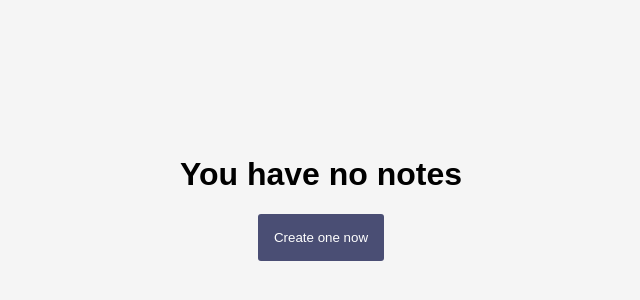
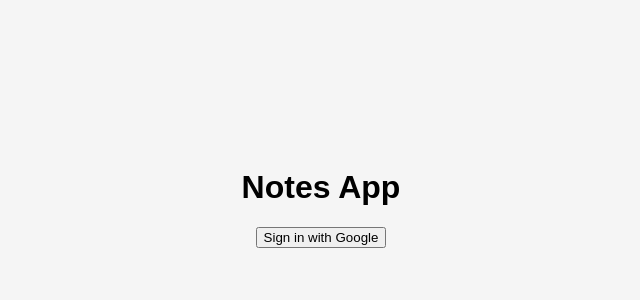
Before and after one commit to 0rigin-c0de/Markdown-App-, a React (Vite) app: page / in a window 1280 px wide. Shown: the part 202-502 px from the top of the page, without its empty margins (319-959 px from the left). Built offline with nearby package versions, Linux system fonts and the light colour scheme; no server answers.

Commit message:
initial-commit

```diff
--- a/src/App.jsx
+++ b/src/App.jsx
@@ -1,9 +1,11 @@
 import React, { useEffect, useState } from "react";
 import Sidebar from "./components/Sidebar";
 import Editor from "./components/Editor";
-import { data } from "./data";
 import Split from "react-split";
 import { nanoid } from "nanoid";
+import { auth } from "./firebase";
+import firebase from "./firebase";
+import "./index.css";
 
 function App() {
   const [notes, setNotes] = useState(
@@ -12,10 +14,24 @@ function App() {
   const [currentNoteId, setCurrentNoteId] = useState(
     (notes[0] && notes[0].id) || ""
   );
+  const [user, setUser] = useState(null);
 
   useEffect(() => {
     localStorage.setItem("note", JSON.stringify(notes));
   }, [notes]);
+
+  useEffect(() => {
+    const unsubscribe = auth.onAuthStateChanged((user) => {
+      if (user) {
+        setUser(user);
+      } else {
+        setUser(null);
+      }
+    });
+    return () => {
+      unsubscribe();
+    };
+  }, []);
 
   function createNewNote() {
     const newNote = {
@@ -56,9 +72,21 @@ function App() {
     );
   }
 
+  function handleSignIn() {
+    const provider = new firebase.auth.GoogleAuthProvider();
+    auth
+      .signInWithPopup(provider)
+      .then((result) => { })
+      .catch((error) => { });
+  }
+
+  function handleSignOut() {
+    auth.signOut();
+  }
+
   return (
     <main>
-      {notes.length > 0 ? (
+      {user ? (
         <Split sizes={[30, 70]} direction="horizontal" className="split">
           <Sidebar
             notes={notes}
@@ -70,17 +98,21 @@ function App() {
           {currentNoteId && notes.length > 0 && (
             <Editor currentNote={findCurrentNote()} updateNote={updateNote} />
           )}
+          <button className="logout" onClick={handleSignOut}>
+            Logout
+          </button>
         </Split>
       ) : (
         <div className="no-notes">
-          <h1>You have no notes</h1>
-          <button className="first-note" onClick={createNewNote}>
-            Create one now
+          <h1 className="app-title">Notes App</h1>
+          <button className="google-login" onClick={handleSignIn}>
+            Sign in with Google
           </button>
         </div>
       )}
     </main>
   );
+
 }
 
 export default App;
```
